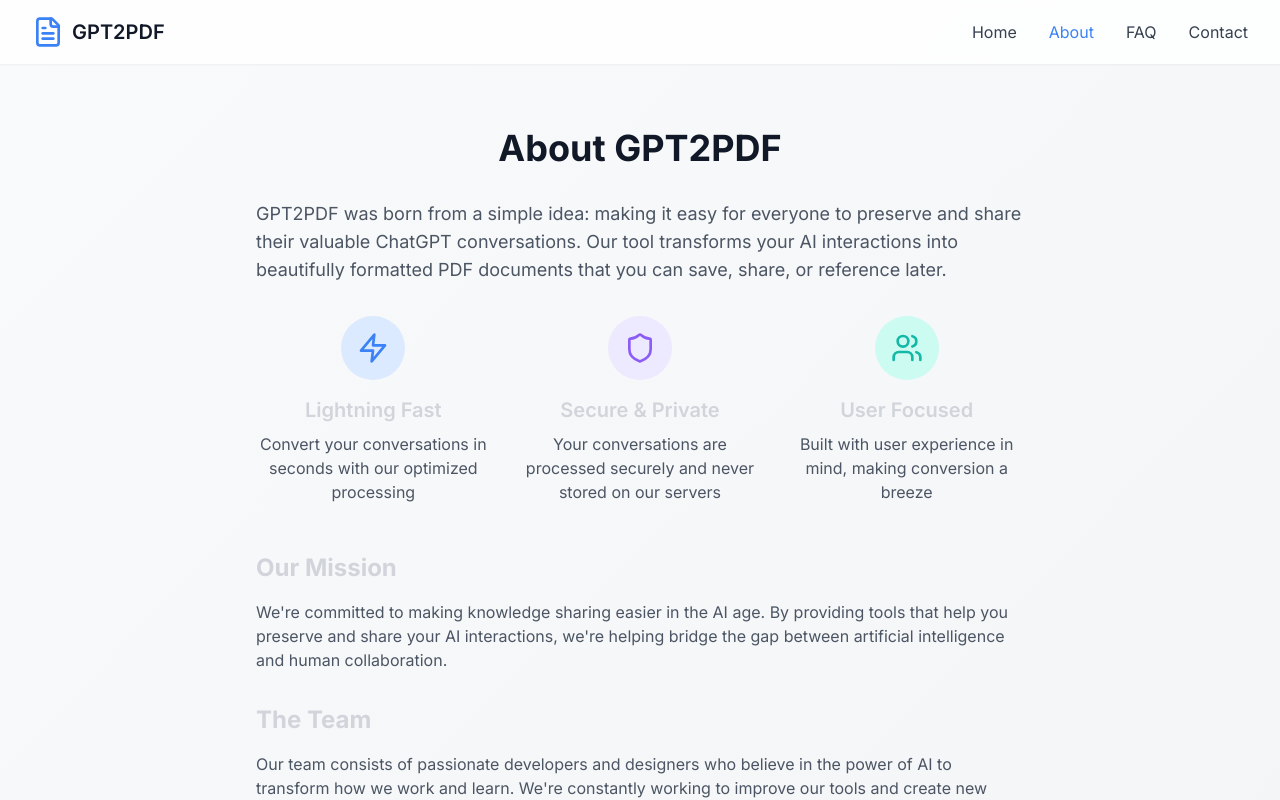
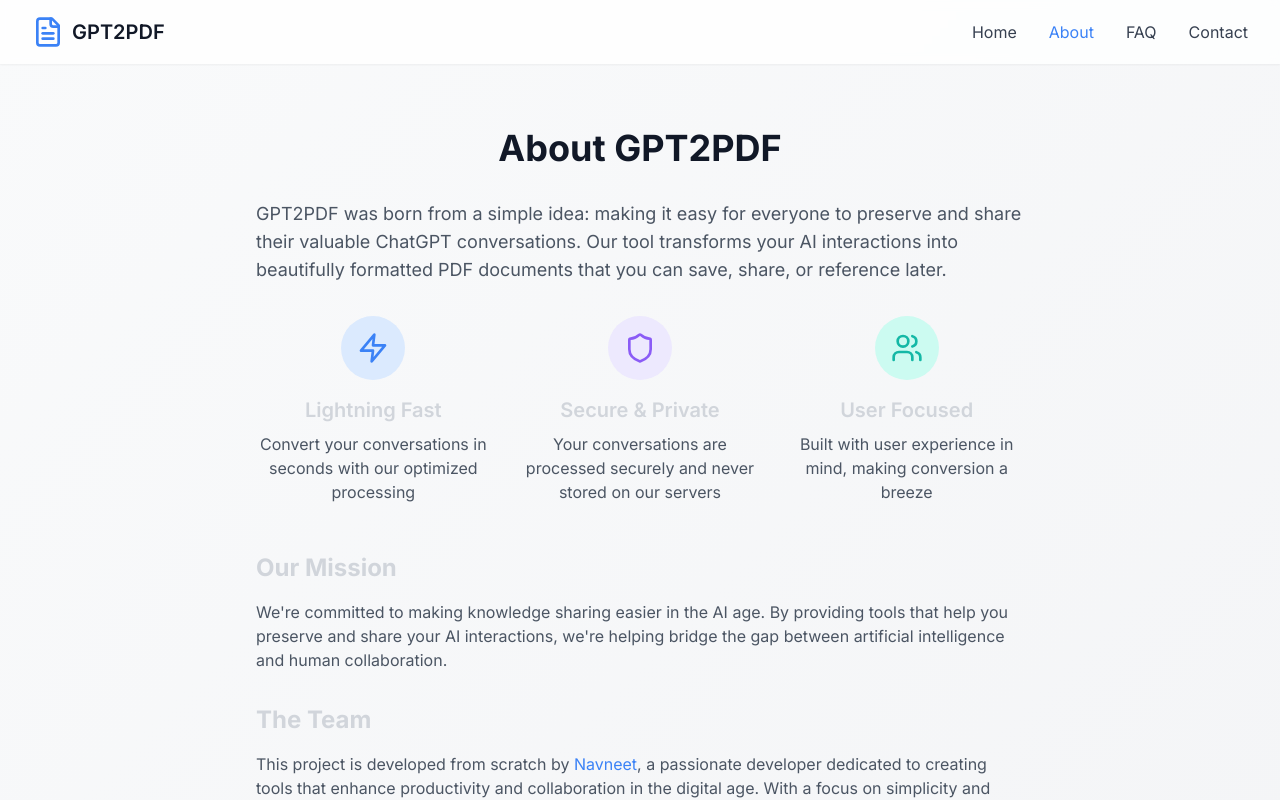
Before and after one commit to getNavneet/chatgpt2pdf-frontend, a React (Vite) app: page /about in a window 1280 px wide. Shown: the top 800 px of the page. Built offline with nearby package versions, Linux system fonts and the light colour scheme.

Commit message:
update about page

```diff
--- a/src/pages/About.jsx
+++ b/src/pages/About.jsx
@@ -48,7 +48,7 @@
 
             <h2 className="text-2xl font-bold text-gray-300 mb-4">The Team</h2>
             <p className="text-gray-600 dark:text-gray-300 mb-8">
-              Our team consists of passionate developers and designers who believe in the power of AI to transform how we work and learn. We're constantly working to improve our tools and create new features that make your experience better.
+              This project is developed from scratch by <a href="https://www.linkedin.com/in/getnavneet/" target="_blank" rel="noopener noreferrer" className="text-blue-500 hover:underline">Navneet</a>, a passionate developer dedicated to creating tools that enhance productivity and collaboration in the digital age. With a focus on simplicity and user experience, Navneet aims to make AI tools accessible to everyone.
             </p>
 
             <div className="bg-gray-50 dark:bg-gray-800/50 rounded-xl p-6 mb-8">
```
